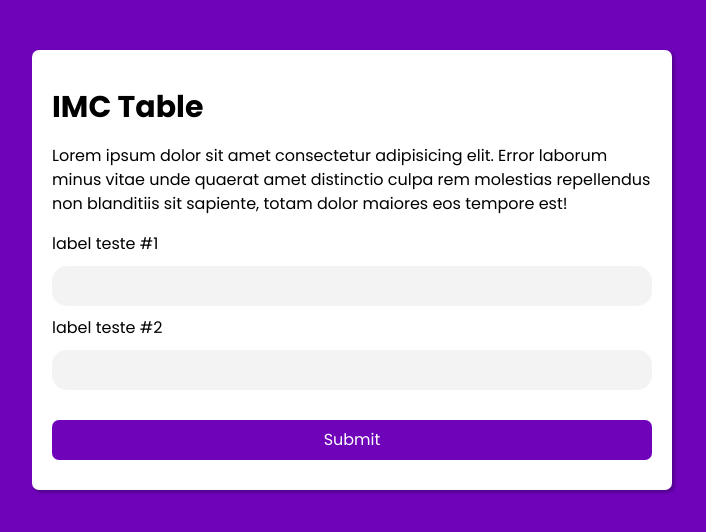
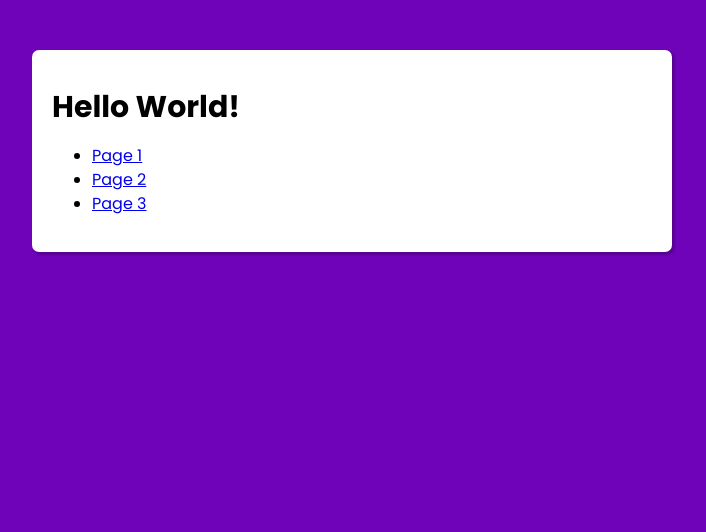
Before and after one commit to wnicolass/js-ts-course, a plain HTML site: page ajax/index.html in a window 1280 px wide. Shown: the whole page, without its empty margins (288-994 px from the left). Drawn offline with Linux system fonts and the light colour scheme.

Commit message:
add list with links :construction:

```diff
--- a/ajax/index.html
+++ b/ajax/index.html
@@ -10,22 +10,14 @@
   </head>
   <body>
     <section class="container">
-      <h1>IMC Table</h1>
-      <p>
-        Lorem ipsum dolor sit amet consectetur adipisicing elit. Error laborum
-        minus vitae unde quaerat amet distinctio culpa rem molestias repellendus
-        non blanditiis sit sapiente, totam dolor maiores eos tempore est!
-      </p>
+      <h1>Hello World!</h1>
+      <ul>
+        <li><a href="page1.html">Page 1</a></li>
+        <li><a href="page2.html">Page 2</a></li>
+        <li><a href="page3.html">Page 3</a></li>
+      </ul>
 
-      <form action="#">
-        <label for="input-teste-1">label teste #1</label>
-        <input type="text" id="input-teste-1" />
-
-        <label for="input-teste-2">label teste #2</label>
-        <input type="text" id="input-teste-2" />
-
-        <button>Submit</button>
-      </form>
+      <div class="result"></div>
     </section>
 
     <script src="./assets/scripts/main.js"></script>
```
